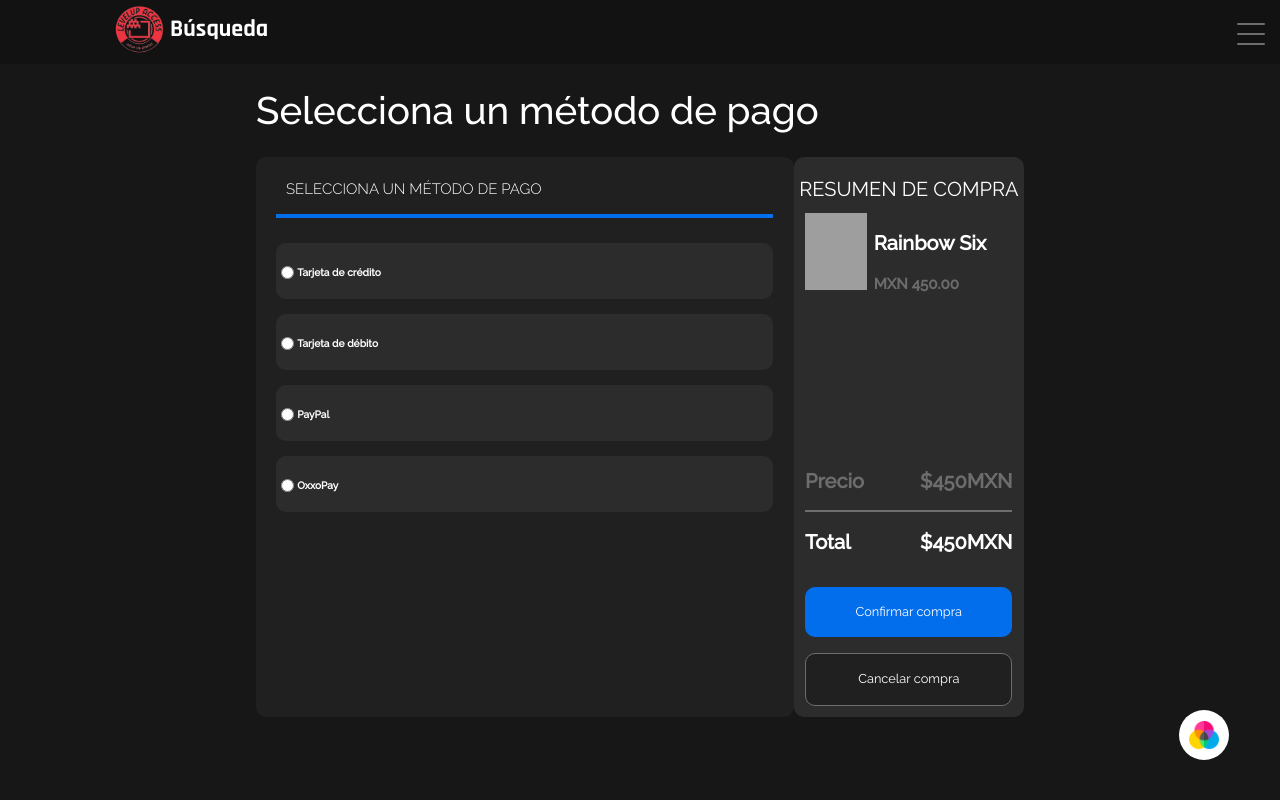
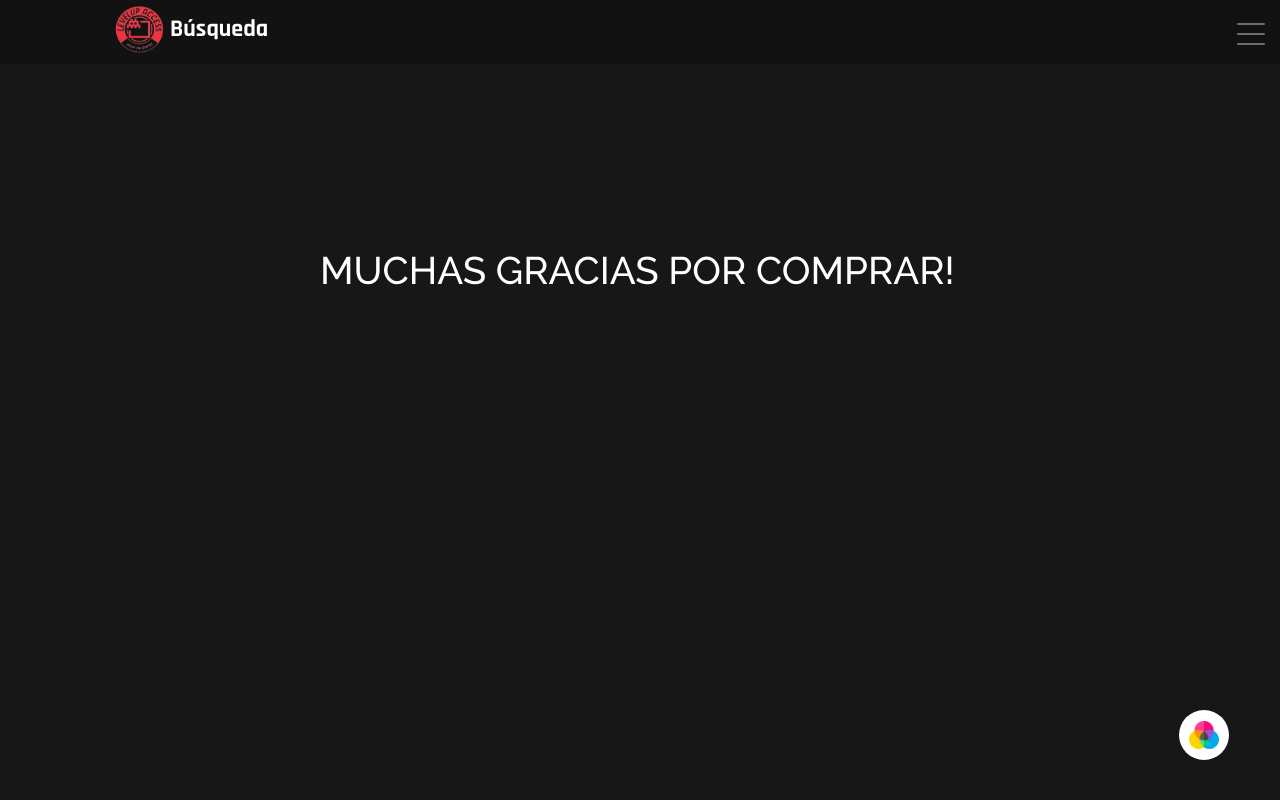
Before and after one commit to andreatrasvina/mysite, a Django app: page /procesar-pago/ in a window 1280 px wide. Run offline with Django 4.2, Linux system fonts and the light colour scheme; the visitor is signed in with stand-in values (Sample User, id 1); some web fonts are replaced; grey boxes are pictures that could not be loaded.

Commit message:
Cambios para mi bb

```diff
--- a/ecommerce/static/ecommerce/css/procesar-pago.css
+++ b/ecommerce/static/ecommerce/css/procesar-pago.css
@@ -253,13 +253,13 @@ nav{
 /* TEXTO DE ARRIBA, AQUI NO VENGAS A LEER NADA */
 .texto-metodo-container {
     position: relative;
-    top: 10vh;
+    top: 30vh;
     color: white;
     /* background-color: #6D6D6D; */
     margin-bottom: 12vh;
     margin-left: auto;
     margin-right: auto;
-    width: 60%;
+    width: 50%;
 }
 
 .metodo-texto {
@@ -1037,3 +1037,8 @@ nav{
     background-color: rgba(0, 0, 0, 0.60); /* Cambia la opacidad aquí según tus preferencias */
     z-index: 1; /* Asegura que la capa esté por encima de las imágenes */
 }
+
+.texto-metodo-container{
+    margin: 0 auto;
+
+}
--- a/ecommerce/templates/ecommerce/procesar-pago.html
+++ b/ecommerce/templates/ecommerce/procesar-pago.html
@@ -75,74 +75,8 @@
 
   <!-- ESTE ES EL ESPACIO PARA LOS PRODUCTOS  -->
   <div class="texto-metodo-container">
-      <h2 class="metodo-texto">Selecciona un método de pago</h2>
+      <h2 class="metodo-texto">MUCHAS GRACIAS POR COMPRAR!</h2>
   </div>
-
-  <div class="metodo-container">
-    <div class="metodo">
-        <h2>SELECCIONA UN MÉTODO DE PAGO</h2>
-
-        <div class="raya"></div>
-
-        <div class="tarjeta">
-            <input type="radio" name="metodoPago" id="tarjeta1">
-            <label class="tarjeta-texto">Tarjeta de crédito</label>
-            <!-- Otros elementos dentro de la tarjeta -->
-        </div>
-
-        <div class="tarjeta">
-            <input type="radio" name="metodoPago" id="tarjeta2">
-            <label class="tarjeta-texto">Tarjeta de débito</label>
-            <!-- Otros elementos dentro de la tarjeta -->
-        </div>
-
-        <div class="tarjeta">
-            <input type="radio" name="metodoPago" id="tarjeta3">
-            <label class="tarjeta-texto">PayPal</label>
-            <!-- Otros elementos dentro de la tarjeta -->
-        </div>
-        <div class="tarjeta">
-            <input type="radio" name="metodoPago" id="tarjeta3">
-            <label class="tarjeta-texto">OxxoPay</label>
-            <!-- Otros elementos dentro de la tarjeta -->
-        </div>
-    </div>
-
-    <div class="resumen">
-      <h1 class="resumen-compra">RESUMEN DE COMPRA</h1>
-        <div class="juegos-pago">
-          <div class="container-juego">
-            <div class="juego-foto">
-              <img src="{% static 'ecommerce/assets/r6-cover.png' %}" alt="">
-            </div>
-
-            <div class="juego-titulo">
-              <h1>
-                Rainbow Six
-              </h1>
-              <h2>
-                MXN 450.00
-              </h2>
-            </div>
-
-          </div><!-- Aqui termina container-juego -->
-    </div>
-
-    <div class="precio-datos">
-      <h1>Precio</h1>
-      <h1 class="precio-total">$450MXN</h1>
-    </div>
-
-    <div class="raya2"></div>
-
-    <div class="total-datos">
-      <h1>Total</h1>
-      <h1 class="precio-total">$450MXN</h1>
-    </div>
-
-    <a href="{%url 'procesar-pago' %}" class="finalizar-compra">Confirmar compra</a>
-    <a href="{%url 'carrito' %}" class="cancelar-compra">Cancelar compra</a>
-
 
 </div>
 
```
Also changed, not shown: ecommerce/static/ecommerce/css/carrito.css (+4 -25 lines), ecommerce/templates/ecommerce/carrito.html (+52 -7 lines), ecommerce/imagenes/juego3_ehh2OhU.jpg (added), ecommerce/imagenes/juego5_aUDEXYP.jpg (added).
